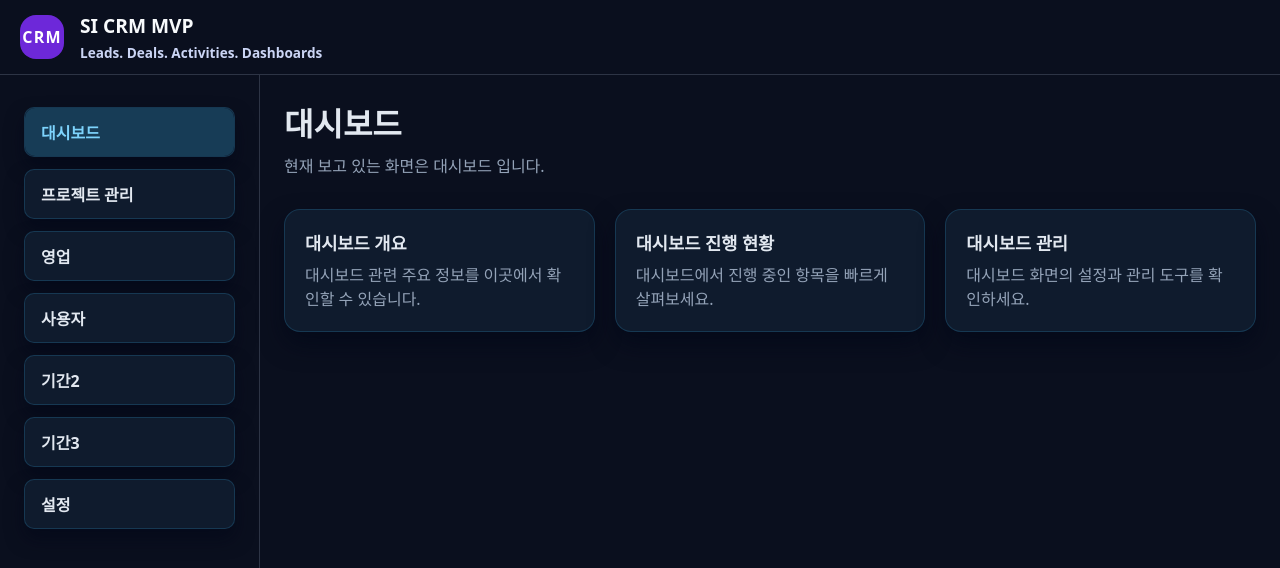
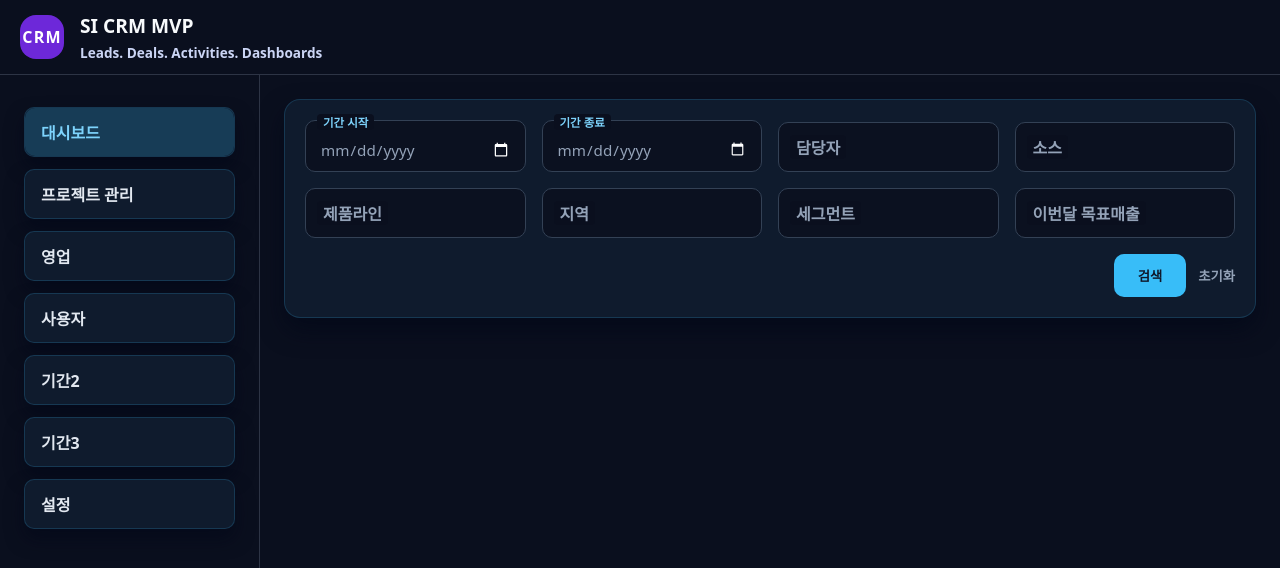
Before and after one commit to O-JIYEON/test, a React (Vite) app in the folder frontend/: page /dashboard in a window 1280 px wide. Shown: the top 568 px of the page. Built offline with nearby package versions, Linux system fonts and the light colour scheme.

Commit message:
feat: 대시보드 검색 필드 추가

```diff
--- a/frontend/src/App.jsx
+++ b/frontend/src/App.jsx
@@ -1,6 +1,7 @@
 import { Navigate, Route, Routes } from 'react-router-dom';
 
 import menuItems from './data/menuItems';
+import DashboardPage from './pages/dashboard/DashboardPage';
 import MenuPage from './pages/menu/MenuPage';
 import ProjectsPage from './pages/projects/ProjectsPage';
 import UsersPage from './pages/users/UsersPage';
@@ -20,6 +21,9 @@ function App() {
             if (item.path === '/projects') {
               return <Route key={item.path} path={item.path} element={<ProjectsPage />} />;
             }
+            if (item.path === '/dashboard') {
+              return <Route key={item.path} path={item.path} element={<DashboardPage />} />;
+            }
             if (item.path === '/period-1') {
               return <Route key={item.path} path={item.path} element={<UsersPage />} />;
             }
--- a/frontend/src/index.css
+++ b/frontend/src/index.css
@@ -163,6 +163,11 @@ ul {
   max-width: 620px;
 }
 
+.content__card--wide {
+  max-width: none;
+  width: 100%;
+}
+
 .content__card h3 {
   margin-bottom: 8px;
   font-size: 1.1rem;
@@ -180,29 +185,154 @@ ul {
   gap: 16px;
 }
 
+.filter-form {
+  margin-top: 0;
+  width: 100%;
+  display: grid;
+  grid-template-columns: repeat(4, minmax(0, 1fr));
+  gap: 16px;
+  align-items: end;
+}
+
+.filter-form__fields {
+  display: contents;
+}
+
+.filter-form__fields .project-form__field {
+  min-width: 180px;
+}
+
+.filter-form .form-actions {
+  grid-column: 1 / -1;
+  justify-content: flex-end;
+}
+
+@media (max-width: 1200px) {
+  .filter-form {
+    grid-template-columns: repeat(2, minmax(0, 1fr));
+  }
+}
+
+@media (max-width: 640px) {
+  .filter-form {
+    grid-template-columns: 1fr;
+  }
+
+  .filter-form .form-actions {
+    justify-content: stretch;
+  }
+}
+
+@media (min-width: 1800px) {
+  .filter-form {
+    grid-template-columns: repeat(8, minmax(0, 1fr));
+  }
+
+  .filter-form .form-actions {
+    grid-column: 1 / -1;
+  }
+
+  .filter-form__fields .project-form__field {
+    min-width: 0;
+  }
+}
+
 .project-form__field {
   display: flex;
   flex-direction: column;
   gap: 8px;
   font-weight: 600;
   color: #e2e8f0;
+  position: relative;
 }
 
 .project-form input,
-.project-form textarea {
+.project-form textarea,
+.project-form__field input,
+.project-form__field textarea {
   width: 100%;
   border-radius: 10px;
   border: 1px solid #334155;
   background: #0b1120;
   color: #e2e8f0;
-  padding: 12px 14px;
+  padding: 18px 14px 10px;
   font-size: 0.95rem;
   font-family: inherit;
   transition: border-color 0.2s ease, box-shadow 0.2s ease;
 }
 
+.project-form input::placeholder,
+.project-form textarea::placeholder,
+.project-form__field input::placeholder,
+.project-form__field textarea::placeholder {
+  color: #94a3b8;
+}
+
+.project-form__field span {
+  position: absolute;
+  left: 12px;
+  top: 50%;
+  transform: translateY(-50%);
+  padding: 0 6px;
+  color: #94a3b8;
+  background: #0a0f1e;
+  border-radius: 4px;
+  transition: all 0.2s ease;
+  pointer-events: none;
+}
+
+.project-form__field input:focus + span,
+.project-form__field textarea:focus + span,
+.project-form__field input:not(:placeholder-shown) + span,
+.project-form__field textarea:not(:placeholder-shown) + span,
+.project-form__field input[type='date'][data-filled='true'] + span,
+.project-form__field input[type='date']:focus + span {
+  top: -6px;
+  transform: translateY(0);
+  font-size: 0.72rem;
+  color: #7dd3fc;
+}
+
+.project-form input[type='date'],
+.project-form__field input[type='date'] {
+  color: #94a3b8;
+  color-scheme: dark;
+}
+
+.project-form input[type='date'][data-filled='true'],
+.project-form__field input[type='date'][data-filled='true'] {
+  color: #e2e8f0;
+}
+
+.project-form input[type='date']::-webkit-datetime-edit,
+.project-form__field input[type='date']::-webkit-datetime-edit,
+.project-form input[type='date']::-webkit-datetime-edit-text,
+.project-form__field input[type='date']::-webkit-datetime-edit-text,
+.project-form input[type='date']::-webkit-datetime-edit-month-field,
+.project-form__field input[type='date']::-webkit-datetime-edit-month-field,
+.project-form input[type='date']::-webkit-datetime-edit-day-field,
+.project-form__field input[type='date']::-webkit-datetime-edit-day-field,
+.project-form input[type='date']::-webkit-datetime-edit-year-field,
+.project-form__field input[type='date']::-webkit-datetime-edit-year-field {
+  color: #94a3b8;
+}
+
+.project-form input[type='date'][data-filled='true']::-webkit-datetime-edit,
+.project-form__field input[type='date'][data-filled='true']::-webkit-datetime-edit,
+.project-form input[type='date'][data-filled='true']::-webkit-datetime-edit-text,
+.project-form__field input[type='date'][data-filled='true']::-webkit-datetime-edit-text,
+.project-form input[type='date'][data-filled='true']::-webkit-datetime-edit-month-field,
+.project-form__field input[type='date'][data-filled='true']::-webkit-datetime-edit-month-field,
+.project-form input[type='date'][data-filled='true']::-webkit-datetime-edit-day-field,
+.project-form__field input[type='date'][data-filled='true']::-webkit-datetime-edit-day-field,
+.project-form input[type='date'][data-filled='true']::-webkit-datetime-edit-year-field,
+.project-form__field input[type='date'][data-filled='true']::-webkit-datetime-edit-year-field {
+  color: #e2e8f0;
+}
 .project-form input:focus,
-.project-form textarea:focus {
+.project-form textarea:focus,
+.project-form__field input:focus,
+.project-form__field textarea:focus {
   outline: none;
   border-color: #7dd3fc;
   box-shadow: 0 0 0 3px rgba(56, 189, 248, 0.25);
@@ -211,7 +341,7 @@ ul {
 .project-form__submit {
   align-self: flex-start;
   border: none;
-  border-radius: 999px;
+  border-radius: 10px;
   padding: 12px 24px;
   background: #38bdf8;
   color: #0f172a;
@@ -237,6 +367,11 @@ ul {
   color: #94a3b8;
   font-weight: 600;
   cursor: pointer;
+}
+
+.form-actions .project-form__submit,
+.form-actions .form-actions__reset {
+  text-align: center;
 }
 
 .table__wrapper {
--- /dev/null
+++ b/frontend/src/pages/dashboard/DashboardPage.jsx
@@ -0,0 +1,72 @@
+function DashboardPage() {
+  return (
+    <>
+      <section className="content__section content__section--single">
+        <div className="content__card content__card--wide">
+          <form className="filter-form">
+            <div className="filter-form__fields">
+              <label className="project-form__field" htmlFor="filter-start-date">
+                <input
+                  id="filter-start-date"
+                  name="startDate"
+                  type="date"
+                  data-filled="false"
+                  onChange={(event) => {
+                    event.target.dataset.filled = event.target.value ? 'true' : 'false';
+                  }}
+                />
+                <span>기간 시작</span>
+              </label>
+              <label className="project-form__field" htmlFor="filter-end-date">
+                <input
+                  id="filter-end-date"
+                  name="endDate"
+                  type="date"
+                  data-filled="false"
+                  onChange={(event) => {
+                    event.target.dataset.filled = event.target.value ? 'true' : 'false';
+                  }}
+                />
+                <span>기간 종료</span>
+              </label>
+              <label className="project-form__field" htmlFor="filter-owner">
+                <input id="filter-owner" name="owner" type="text" placeholder=" " />
+                <span>담당자</span>
+              </label>
+              <label className="project-form__field" htmlFor="filter-source">
+                <input id="filter-source" name="source" type="text" placeholder=" " />
+                <span>소스</span>
+              </label>
+              <label className="project-form__field" htmlFor="filter-product">
+                <input id="filter-product" name="productLine" type="text" placeholder=" " />
+                <span>제품라인</span>
+              </label>
+              <label className="project-form__field" htmlFor="filter-region">
+                <input id="filter-region" name="region" type="text" placeholder=" " />
+                <span>지역</span>
+              </label>
+              <label className="project-form__field" htmlFor="filter-segment">
+                <input id="filter-segment" name="segment" type="text" placeholder=" " />
+                <span>세그먼트</span>
+              </label>
+              <label className="project-form__field" htmlFor="filter-goal">
+                <input id="filter-goal" name="monthlyGoal" type="number" placeholder=" " />
+                <span>이번달 목표매출</span>
+              </label>
+            </div>
+            <div className="form-actions">
+              <button className="project-form__submit" type="button">
+                검색
+              </button>
+              <button className="form-actions__reset" type="reset">
+                초기화
+              </button>
+            </div>
+          </form>
+        </div>
+      </section>
+    </>
+  );
+}
+
+export default DashboardPage;
--- a/frontend/src/pages/projects/ProjectsPage.jsx
+++ b/frontend/src/pages/projects/ProjectsPage.jsx
@@ -10,31 +10,31 @@ function ProjectsPage() {
           <h3>프로젝트 등록</h3>
           <form className="project-form">
             <label className="project-form__field" htmlFor="project-name">
-              <span>프로젝트명</span>
               <input
                 id="project-name"
                 name="projectName"
                 type="text"
-                placeholder="프로젝트 이름을 입력하세요"
+                placeholder=" "
               />
+              <span>프로젝트명</span>
             </label>
             <label className="project-form__field" htmlFor="project-period">
-              <span>기간</span>
               <input
                 id="project-period"
                 name="projectPeriod"
                 type="text"
-                placeholder="예: 2024-01-01 ~ 2024-12-31"
+                placeholder=" "
               />
+              <span>기간</span>
             </label>
             <label className="project-form__field" htmlFor="project-description">
-              <span>설명</span>
               <textarea
                 id="project-description"
                 name="projectDescription"
                 rows="5"
-                placeholder="프로젝트 설명을 입력하세요"
+                placeholder=" "
               />
+              <span>설명</span>
             </label>
             <button className="project-form__submit" type="button">
               등록
--- a/frontend/src/pages/users/UsersPage.jsx
+++ b/frontend/src/pages/users/UsersPage.jsx
@@ -134,15 +134,15 @@ function UsersPage() {
             )}
             {editableColumns.map((column) => (
               <label className="project-form__field" htmlFor={`user-${column.name}`} key={column.name}>
-                <span>{column.name}</span>
                 <input
                   id={`user-${column.name}`}
                   name={column.name}
                   type="text"
                   value={formData[column.name] ?? ''}
                   onChange={(event) => handleChange(column.name, event.target.value)}
-                  placeholder={`${column.name} 값을 입력하세요`}
+                  placeholder=" "
                 />
+                <span>{column.name}</span>
               </label>
             ))}
             <div className="form-actions">
```
Lines whose indentation alone changed are shown as unchanged.
